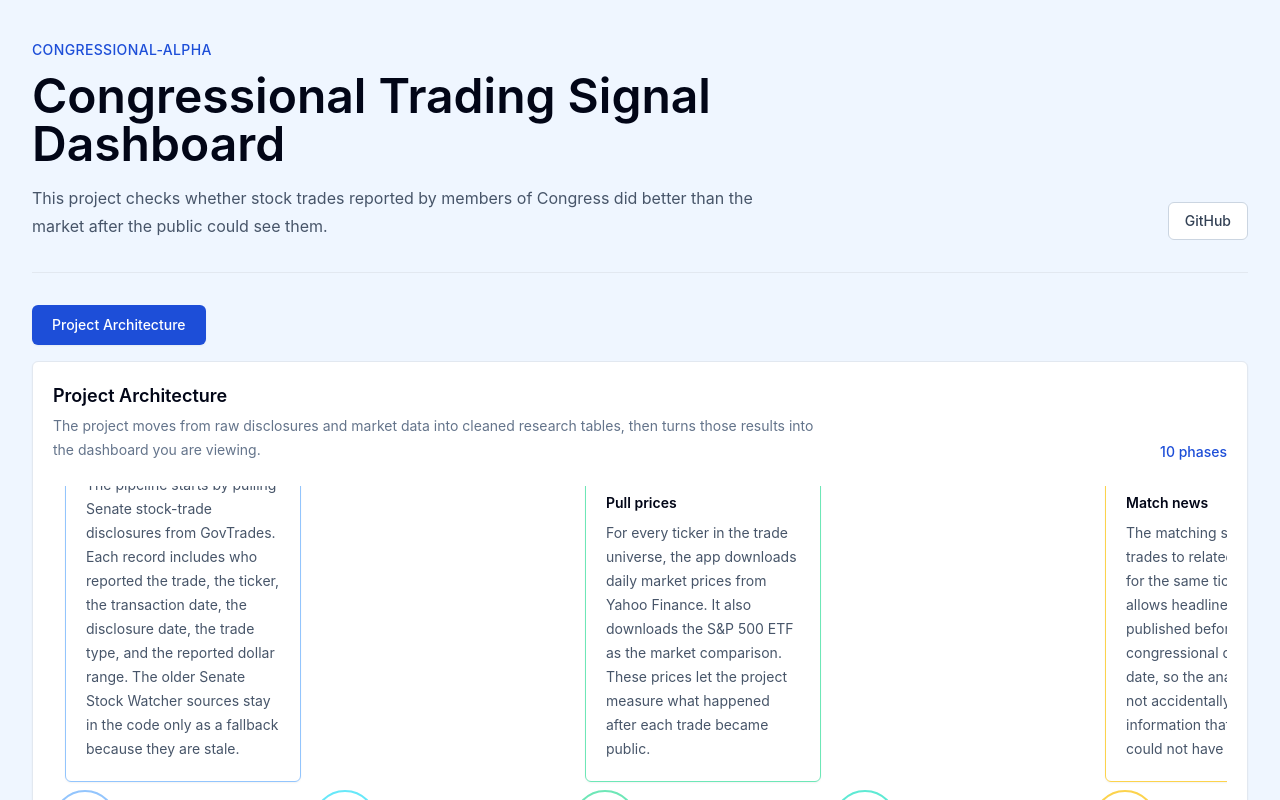
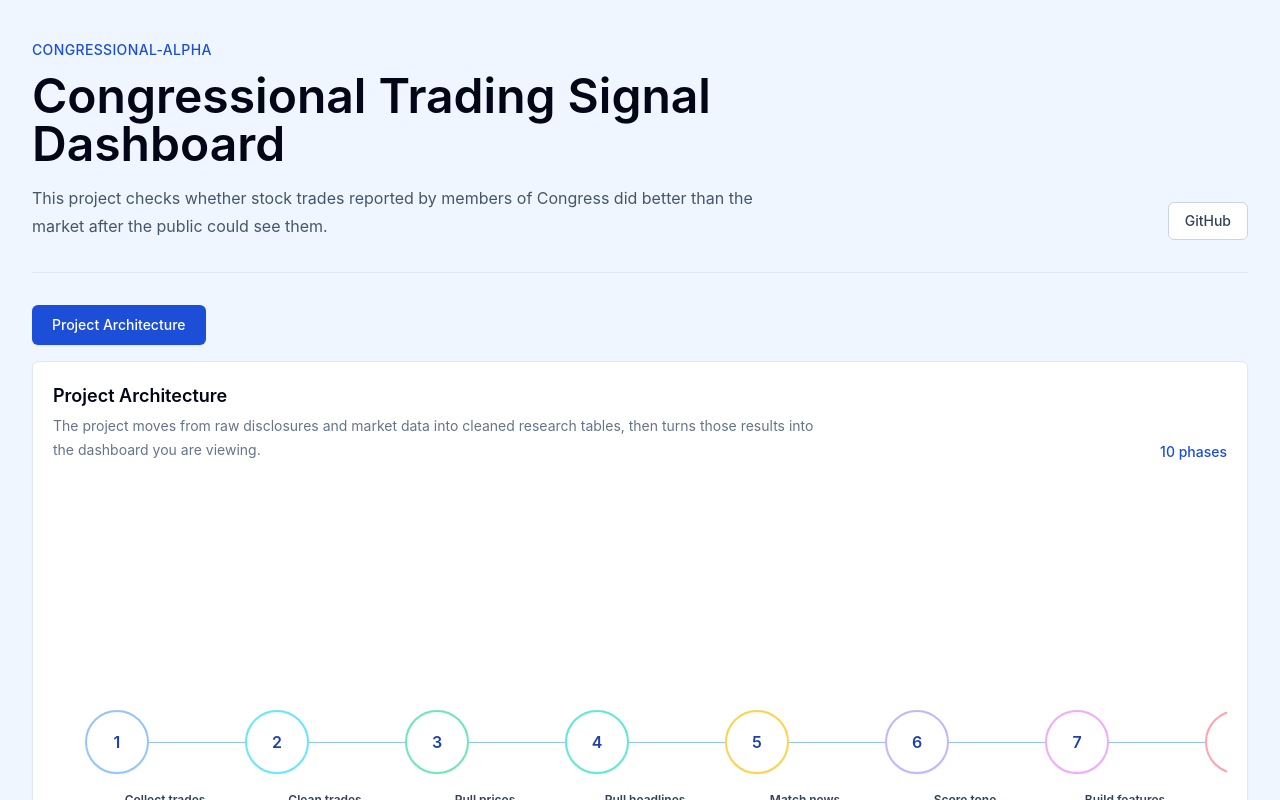
Before and after one commit to saderod/Congressional-Trade-Analysis-Research-Project, a React (Vite) app in the folder frontend/: page / in a window 1280 px wide. Both pictures are taken after a click on the button "Project Architecture". Shown: the top 800 px of the page. Built offline with nearby package versions, Linux system fonts and the light colour scheme; no server answers.

Commit message:
style: show architecture details on node hover

```diff
--- a/frontend/src/components/ProjectArchitecture.tsx
+++ b/frontend/src/components/ProjectArchitecture.tsx
@@ -1,4 +1,3 @@
-import type { CSSProperties } from "react";
 import { useState } from "react";
 
 const phases = [
@@ -81,37 +80,32 @@ export function ProjectArchitecture() {
           </div>
 
           <div className="mt-6 overflow-x-auto">
-            <div className="min-w-[2600px] py-6">
-              <div className="grid grid-cols-[repeat(10,minmax(0,1fr))] grid-rows-[17rem_5rem_17rem] items-center">
+            <div className="min-w-[1520px] px-8 py-56">
+              <div className="flex items-center">
                 {phases.map((phase, index) => (
-                  <div key={`${phase.title}-line`} className="col-start-[var(--column)] row-start-2 flex items-center" style={{ "--column": index + 1 } as CSSProperties}>
+                  <div key={phase.title} className="group relative flex items-center">
                     <button
-                      className={`flex h-16 w-16 shrink-0 items-center justify-center rounded-full border-2 bg-white text-base font-semibold text-blue-800 shadow-sm ${phase.accent}`}
+                      className={`flex h-16 w-16 shrink-0 items-center justify-center rounded-full border-2 bg-white text-base font-semibold text-blue-800 shadow-sm transition group-hover:scale-110 group-hover:shadow-md group-focus-within:scale-110 group-focus-within:shadow-md ${phase.accent}`}
                       type="button"
                     >
                       {index + 1}
                     </button>
 
+                    <div className="absolute left-1/2 top-20 w-28 -translate-x-1/2 text-center">
+                      <h3 className="text-xs font-semibold leading-5 text-slate-700">{phase.title}</h3>
+                    </div>
+
+                    <article className={`pointer-events-none absolute z-50 w-[38rem] rounded-md border bg-white p-6 text-left opacity-0 shadow-xl transition group-hover:opacity-100 group-focus-within:opacity-100 ${phase.accent} ${panelPlacement(index)}`}>
+                      <p className="text-xs font-medium uppercase tracking-wide text-blue-700">Phase {index + 1}</p>
+                      <h3 className="mt-1 text-lg font-semibold text-slate-950">{phase.title}</h3>
+                      <p className="mt-3 text-sm leading-6 text-slate-600">{phase.detail}</p>
+                    </article>
+
                     {index < phases.length - 1 && (
-                      <div className="h-px flex-1 bg-blue-300" />
+                      <div className="h-px w-24 shrink-0 bg-blue-300" />
                     )}
                   </div>
                 ))}
-
-                {phases.map((phase, index) => {
-                  const isTop = index % 2 === 0;
-                  return (
-                    <article
-                      key={phase.title}
-                      className={`col-start-[var(--column)] mx-3 rounded-md border bg-white p-5 shadow-sm ${phase.accent} ${isTop ? "row-start-1 self-end" : "row-start-3 self-start"}`}
-                      style={{ "--column": index + 1 } as CSSProperties}
-                    >
-                      <p className="text-xs font-medium uppercase tracking-wide text-blue-700">Phase {index + 1}</p>
-                      <h3 className="mt-1 text-sm font-semibold text-slate-950">{phase.title}</h3>
-                      <p className="mt-2 text-sm leading-6 text-slate-600">{phase.detail}</p>
-                    </article>
-                  );
-                })}
               </div>
             </div>
           </div>
@@ -120,3 +114,14 @@ export function ProjectArchitecture() {
     </section>
   );
 }
+
+function panelPlacement(index: number): string {
+  const vertical = index % 2 === 0 ? "bottom-24" : "top-32";
+  if (index === 0) {
+    return `${vertical} left-0`;
+  }
+  if (index === phases.length - 1) {
+    return `${vertical} right-0`;
+  }
+  return `${vertical} left-1/2 -translate-x-1/2`;
+}
```
